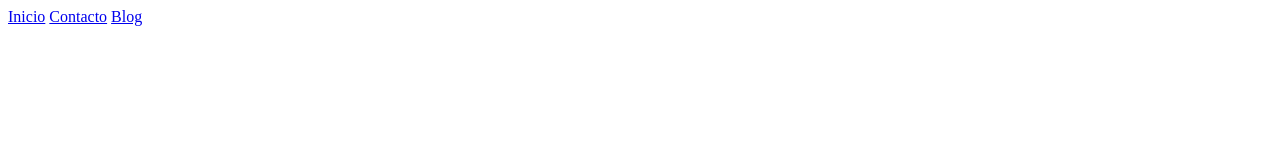
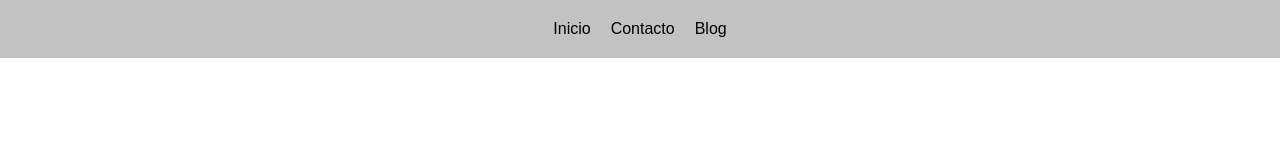
Before and after one commit to PiliFigueroa/practica-git, a plain HTML site: page index.html in a window 1280 px wide. Drawn offline with Linux system fonts and the light colour scheme.

Commit message:
styling navbar

```diff
--- /dev/null
+++ b/css/styles.css
@@ -0,0 +1,23 @@
+* {
+    padding: 0;
+    margin: 0;
+    box-sizing: border-box;
+    font-family: Arial, Helvetica, sans-serif;
+}
+
+nav {
+    display: flex;
+    padding: 20px;
+    background-color: #c2c2c2;
+    justify-content: center;
+}
+
+nav a {
+    text-decoration: none;
+    margin: 0 10px;
+    color: #000;
+}
+
+nav a:hover {
+    text-decoration: underline;
+}
--- a/index.html
+++ b/index.html
@@ -4,6 +4,7 @@
     <meta charset="UTF-8">
     <meta http-equiv="X-UA-Compatible" content="IE=edge">
     <meta name="viewport" content="width=device-width, initial-scale=1.0">
+    <link rel="stylesheet" href="css/styles.css">
     <title>Document</title>
 </head>
 <body>
```
